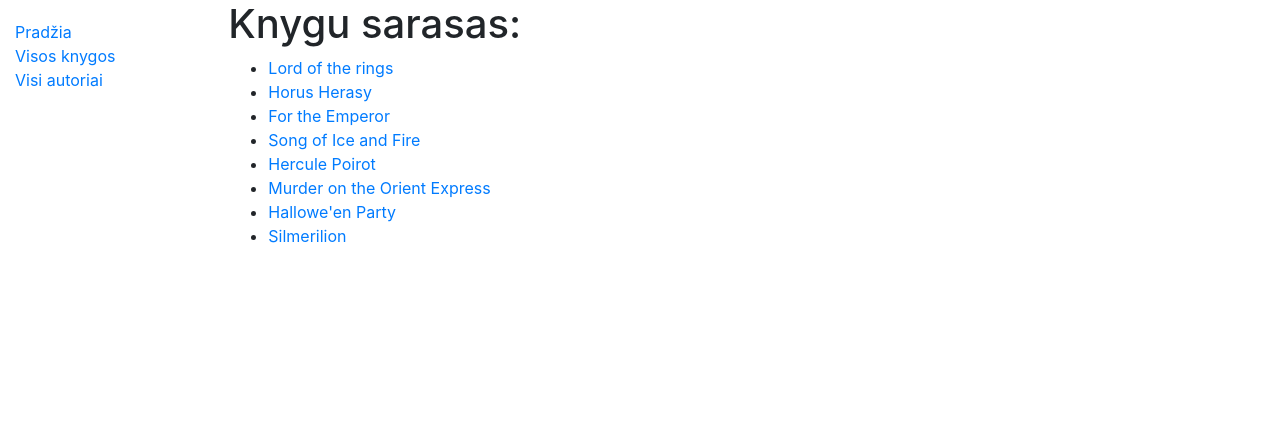
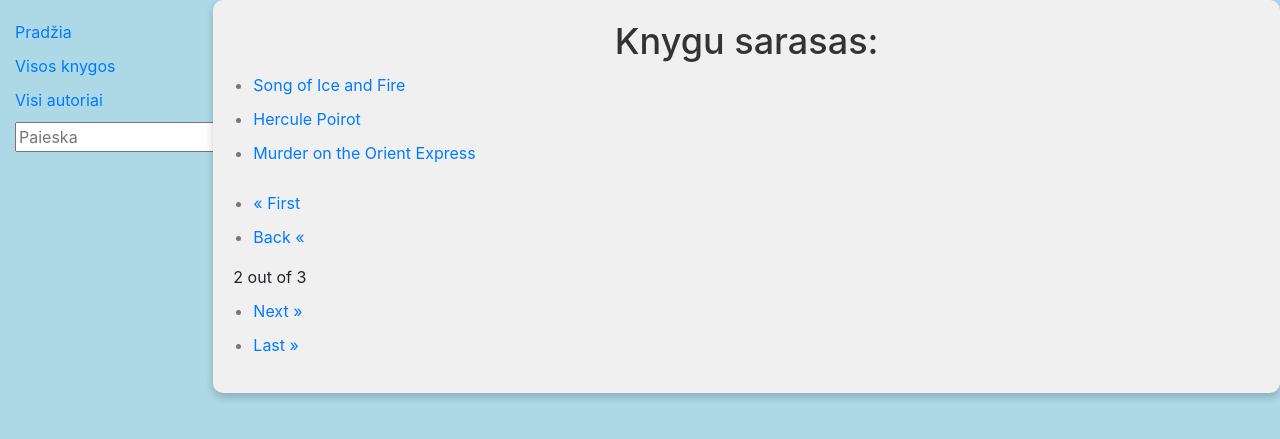
Before and after one commit to erneee/djangoptu14, a Django app: page /library/books/?page=2 in a window 1280 px wide. Shown: the top 439 px of the page. Run offline with Django 4.2, Linux system fonts and the light colour scheme; data comes from the database, SQL or seed files in the repository; some libraries are stand-ins or nearby versions.

Commit message:
Pries eksperimentus

```diff
--- a/djangoptu14/urls.py
+++ b/djangoptu14/urls.py
@@ -18,8 +18,11 @@ from django.contrib import admin
 from django.urls import path, include
 from django.conf.urls.static import static
 from django.conf import settings
+from library import views
+
 
 urlpatterns = [
+    path('', views.index, name='index'),
     path('library/', include('library.urls')),
     path('admin/', admin.site.urls),
 ] + static(settings.STATIC_URL, document_root=settings.STATIC_ROOT)
--- a/library/static/css/styles.css
+++ b/library/static/css/styles.css
@@ -1,5 +1,54 @@
+.col-sm-10 {
+    background-color: #f0f0f0;
+    padding: 20px;
+    border-radius: 10px;
+    box-shadow: 0 4px 8px rgba(0, 0, 0, 0.2);
+  }
+
 .sidebar-nav {
 	 margin-top: 20px;
 	 padding: 0;
 	 list-style: none;
 }
+body {
+	background: lightblue;
+}
+
+  h1 {
+    font-size: 36px;
+    color: #333;
+    text-align: center;
+  }
+
+  p {
+    font-size: 18px;
+    color: #555;
+    text-align: center;
+  }
+
+  ul {
+    list-style-type: disc;
+    padding-left: 20px;
+  }
+
+
+  li {
+    margin: 10px 0;
+    font-size: 16px;
+    color: #777;
+  }
+
+
+
+
+
+
+    .center-img {
+    	img-align: center;
+        display: block;
+        margin: 0 auto;
+        max-height: 100%;
+        max-width: 100%;
+        position: absolute;
+        top: 50%;
+    }
--- a/library/templates/base.html
+++ b/library/templates/base.html
@@ -22,6 +22,11 @@ MCw98/SFnGE8fJT3GXwEOngsV7Zt27NXFoaoApmYm81iuXoPkFOJwJ8ERdknLPMO"
                 <li><a href="{% url 'index' %}">Pradžia</a></li>
                 <li><a href="{% url 'book-list' %}">Visos knygos</a></li>
                 <li><a href="{% url 'authors-all' %}">Visi autoriai</a></li>
+                <li>
+                    <form action="{% url 'search' %}" method="get" class="form-group">
+                        <input type="text" name="search_text" placeholder="Paieska">
+                    </form>
+                </li>
             </ul>
             {% endblock %}
         </div>
--- a/library/templates/book_list.html
+++ b/library/templates/book_list.html
@@ -1,4 +1,5 @@
 {% extends "base.html" %}
+
 {% block content %}
 
 <h1>Knygu sarasas:</h1>
@@ -15,4 +16,28 @@
 <p>Bibliotekoje knygu nera.</p>
 
 {% endif %}
+<div class="pagination">
+  <span class="step-link">
+    {% if page_obj.has_previous %}
+    <ul>
+      <li><a href="?page=1"> &laquo; First </a></li>
+      <li><a href="?page={{ page_obj.previous_page_number }}"> Back &laquo;</a></li>
+    </ul>
+    {% endif %}
+
+
+    <span class="current">
+      {{ page_obj.number }} out of {{ page_obj.paginator.num_pages }}
+    </span>
+
+
+
+    {% if page_obj.has_next %}
+    <ul>
+      <li><a href="?page={{ page_obj.next_page_number }}"> Next &raquo;</a></li>
+      <li><a href="?page={{ page_obj.paginator.num_pages }}"> Last &raquo;</a></li>
+    </ul>
+    {% endif %}
+  </span>
+</div>
 {% endblock %}
--- a/library/templates/index.html
+++ b/library/templates/index.html
@@ -2,7 +2,7 @@
 
 {% block content %}
 <h1>Rajono Biblioteka</h1>
-<p>Sveiki atvyke i knygu roju!</p>
+<p>&raquo; Sveiki atvyke i knygu roju! &laquo;</p>
 <p>Siuo metu turime:</p>
 <ul>
     <li>Knygu: {{ numb_books_t }}</li>
--- a/library/urls.py
+++ b/library/urls.py
@@ -8,5 +8,5 @@ urlpatterns = [
     path('authors/<int:author_id>', views.author, name='author-one'),
     path('books/', views.BookListView.as_view(), name='book-list'),
     path('books/<int:pk>', views.BookDetailView.as_view(), name='book-one'), ##books/<int:pk> pk yra primary_key
-
+    path('search/', views.search, name='search'),
 ]
--- a/library/views.py
+++ b/library/views.py
@@ -1,8 +1,9 @@
 from django.shortcuts import render, get_object_or_404
 from django.http import HttpResponse
 from django.views import generic
-
 from .models import Book, Author, BookInstance, Genre
+from django.db.models import Q
+from django.core.paginator import Paginator
 
 
 def index(request):
@@ -21,10 +22,12 @@ def index(request):
     return render(request, 'index.html', context=context_t)
 
 def authors(request):
-    authors = Author.objects.all()
+    paginator = Paginator(Author.objects.all(), 2)
+    page_number = request.GET.get('page')
+    paged_authors = paginator.get_page(page_number)
     print(authors)
     context_t = {
-        'author_t': authors,
+        'author_t': paged_authors,
 
     }
     return render(request, 'authors.html', context_t)
@@ -43,8 +46,23 @@ class BookListView(generic.ListView):# grazins visas eilutes is lenteles
     model = Book #modelioklase_list -> book_list
     # context_object_name = 'my_book_list' turetume template pakeisti for loopa
     template_name = 'book_list.html'
-
+    paginate_by = 3 # sukuria page_obj darbui su puslapiais
 
 class BookDetailView(generic.DetailView):
     model = Book
     template_name = 'book_detail.html'
+
+
+
+def search(request):
+    query = request.GET.get('search_text')
+    search_results = Book.objects.filter(
+        Q(title__icontains=query) |
+        Q(summary__icontains=query)
+    )
+    context_t = {
+        'query_t': query,
+        'search_results_t': search_results,
+    }
+
+    return  render(request, 'search.html', context_t)
```
Also changed, not shown: library/templates/authors.html (+19 -0 lines), library/templates/search.html (added, +18 -0 lines).
